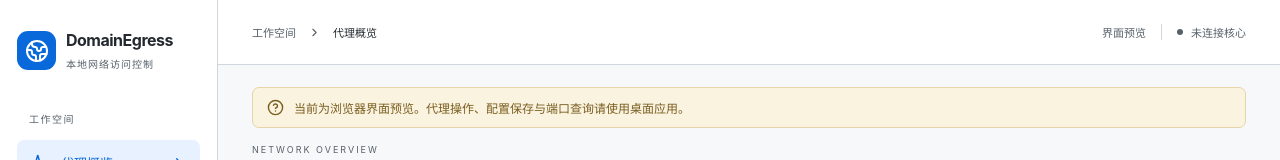
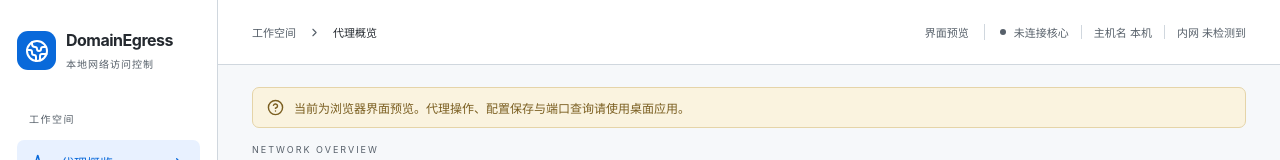
Before and after one commit to yogkang/DomainEgress, a Vue app in the folder vue3/: page / in a window 1280 px wide. Shown: the top 160 px of the page. Built offline with nearby package versions, Linux system fonts and the light colour scheme.

Commit message:
feat: show hostname and local IPs in header

```diff
--- a/vue3/src/App.vue
+++ b/vue3/src/App.vue
@@ -7,6 +7,7 @@ const tabs = [{ id: 'overview', title: '代理概览', icon: Activity }, { id: '
 const tab = ref('overview'), config = ref<Config>(structuredClone(defaults)), saved = ref<Config>(structuredClone(defaults))
 const running = ref(false), logs = ref<LogEntry[]>([]), traffic = ref<number[]>([]), busy = ref(false), connected = ref(!desktop), initialized = ref(false), sshRunning = ref(false), sshLocalPort = ref<number | null>(null), icloudAvailable = ref(false)
 const interfaces = ref<NetworkInterface[]>([])
+const hostname = ref('本机')
 const publicIp = ref<PublicIpProbe>({ ip: null, sources: [], confidence: '未探测', error: null }), publicIpBusy = ref(false)
 const updateInfo = ref<UpdateInfo | null>(null), updateBusy = ref(false), updateDismissed = ref(false)
 const notice = ref(''), error = ref(false), draft = ref(''), search = ref(''), logLevel = ref('all'), logOutcome = ref('all'), ruleSort = ref('name'), ruleSearch = ref(''), trendRange = ref(60), trendInterval = ref(60), autoScrollLogs = ref(true), trendStart = ref(''), trendEnd = ref(''), undoRule = ref<{ rules: string[]; mode: 'whitelist' | 'blacklist' } | null>(null)
@@ -22,6 +23,7 @@ const range = computed(() => { const end = Date.now() / 1000; return { start: en
 const blockedLogs = computed(() => logs.value.filter(l => l.outcome === '拦截' && l.timestamp >= range.value.start && l.timestamp <= range.value.end))
 const blockedDomains = computed(() => { const grouped = new Map<string, LogEntry & { count: number }>(); for (const log of blockedLogs.value) { const key = `${log.target}\u0000${log.source}`; const item = grouped.get(key); if (item) item.count += 1; else grouped.set(key, { ...log, count: 1 }) } return [...grouped.values()].sort((a, b) => b.count - a.count || b.timestamp - a.timestamp) })
 const filteredPorts = computed(() => ports.value.filter(p => Object.values(p).join(' ').toLowerCase().includes(portSearch.value.toLowerCase())))
+const localAddressSummary = computed(() => [...new Set(interfaces.value.flatMap(item => item.addresses))].join(' · ') || '未检测到')
 const buckets = computed(() => { const step = trendInterval.value; const start = Math.floor(range.value.start / step) * step; const end = Math.ceil(range.value.end / step) * step; const count = Math.min(1440, Math.max(1, Math.ceil((end - start) / step))); return Array.from({ length: count }, (_, i) => { const bucket = start + i * step; return { label: new Date(bucket * 1000).toLocaleString('zh-CN', { month: 'numeric', day: 'numeric', hour: '2-digit', minute: '2-digit' }), count: traffic.value.filter(t => t >= bucket && t < bucket + step && t >= range.value.start && t <= range.value.end).length } }) })
 const maximum = computed(() => Math.max(1, ...buckets.value.map(b => b.count)))
 const trendRangeLabel = computed(() => trendRange.value < 60 ? `最近 ${trendRange.value} 分钟` : `最近 ${trendRange.value / 60} 小时`)
@@ -51,7 +53,7 @@ async function refresh(initial = false) {
   try {
     const result = await call<Snapshot>('snapshot')
     if (!initialized.value) { config.value = structuredClone(result.config); saved.value = structuredClone(result.config); initialized.value = true }
-    running.value = result.running; logs.value = result.logs; traffic.value = result.traffic; interfaces.value = result.interfaces ?? []; sshRunning.value = result.ssh_running ?? false; sshLocalPort.value = result.ssh_local_port ?? null; connected.value = true
+    running.value = result.running; logs.value = result.logs; traffic.value = result.traffic; interfaces.value = result.interfaces ?? []; hostname.value = result.hostname ?? '本机'; sshRunning.value = result.ssh_running ?? false; sshLocalPort.value = result.ssh_local_port ?? null; connected.value = true
     if (result.message) notify(result.message, true)
   } catch (e) { if (connected.value || initial) notify(String(e), true); connected.value = false }
 }
@@ -141,7 +143,7 @@ onUnmounted(() => { disposed = true; clearTimeout(timer) })
       <div class="sidebar-bottom"><div class="local-badge"><span class="dot" :class="{ live: running }"></span>{{ running ? '代理正在运行' : '代理已停止' }}</div><p>本地网络安全代理</p><span class="version">DESKTOP / 0.1.1</span><button class="sidebar-update" :disabled="updateBusy || !desktop" @click="checkUpdate"><RefreshCw :size="13" :class="{ spin: updateBusy }" />{{ updateBusy ? '检查中…' : '检查更新' }}</button><small v-if="updateInfo?.available" class="sidebar-update-hint">发现新版本 v{{ updateInfo.latest_version }}</small><small v-else-if="updateInfo && !updateInfo.error" class="sidebar-update-hint">当前已是最新版本</small></div>
     </aside>
     <main>
-      <header><div class="breadcrumb">工作空间 <ChevronRight :size="13" /> <span>{{ tabs.find(t => t.id === tab)?.title }}</span></div><div class="header-right"><span class="desktop-label">{{ desktop ? '本机桌面' : '界面预览' }}</span><span class="dot" :class="{ live: connected && desktop }"></span>{{ desktop ? (connected ? '核心已连接' : '连接中断') : '未连接核心' }}</div></header>
+      <header><div class="breadcrumb">工作空间 <ChevronRight :size="13" /> <span>{{ tabs.find(t => t.id === tab)?.title }}</span></div><div class="header-right"><span class="desktop-label">{{ desktop ? '本机桌面' : '界面预览' }}</span><span class="dot" :class="{ live: connected && desktop }"></span>{{ desktop ? (connected ? '核心已连接' : '连接中断') : '未连接核心' }}<span class="header-separator"></span><span class="host-info" :title="hostname">主机名 {{ hostname }}</span><span class="header-separator"></span><span class="host-info" :title="localAddressSummary">内网 {{ localAddressSummary }}</span></div></header>
       <div class="content">
         <div v-if="!desktop" class="preview-banner"><CircleHelp :size="17" /> 当前为浏览器界面预览。代理操作、配置保存与端口查询请使用桌面应用。</div>
         <div class="page-heading"><div><div class="eyebrow">{{ tab === 'overview' ? 'NETWORK OVERVIEW' : tab === 'rules' ? 'ACCESS POLICY' : tab === 'logs' ? 'REQUEST LOGS' : tab === 'ports' ? 'SYSTEM NETWORK' : 'PREFERENCES' }}</div><h1>{{ tabs.find(t => t.id === tab)?.title }}</h1><p>{{ tab === 'overview' ? '让每一次网络访问，都在掌控之中。' : tab === 'rules' ? '定义允许或拒绝访问的域名与 IP 地址。' : tab === 'logs' ? '查看本次运行的访问决策与请求信息。' : tab === 'ports' ? '查看本机 TCP 监听端口及所属进程。' : '管理代理监听地址、启动行为与日志策略。' }}</p></div><button v-if="tab === 'rules' || tab === 'settings'" class="primary" :disabled="busy || !desktop || !initialized || !connected || !dirty" @click="save"><Check :size="16" />保存配置<span v-if="dirty" class="unsaved"></span></button><span v-else-if="tab === 'overview'" class="pill">HTTP / HTTPS / SOCKS5</span></div>
@@ -202,6 +204,8 @@ onUnmounted(() => { disposed = true; clearTimeout(timer) })
 <style scoped>
 :global(body) { overflow-x: hidden; }
 .content { padding-top: 22px; }
+.header-separator { width:1px; height:14px; background:var(--border); margin:0 4px; }
+.host-info { max-width:220px; overflow:hidden; text-overflow:ellipsis; white-space:nowrap; color:var(--muted); }
 .sidebar-update { margin-top: 10px; padding: 5px 0; border:0; background:transparent; color:var(--muted); font-size:10px; }
 .sidebar-bottom .version { display:block; }
 .sidebar-update { display:flex; width:max-content; justify-content:flex-start; }
@@ -275,4 +279,5 @@ onUnmounted(() => { disposed = true; clearTimeout(timer) })
 @media (max-width:700px) { .status-card { padding:16px; } .network-summary { padding:17px; } .network-summary-grid { grid-template-columns:1fr; gap:20px; } .public-ip-block { border-left:0; border-top:1px solid var(--border); padding:18px 0 0; } }
 @media (max-width:700px) { .public-ip-result { align-items:flex-start; flex-direction:column; gap:7px; } }
 @media (max-width:700px) { .update-banner { align-items:flex-start; flex-wrap:wrap; } .update-banner span { flex-basis:calc(100% - 30px); } }
+@media (max-width:700px) { .host-info { max-width:90px; } .header-separator { margin:0 1px; } }
 </style>
--- a/vue3/src/api.ts
+++ b/vue3/src/api.ts
@@ -13,7 +13,7 @@ export interface LogEntry { timestamp: number; level: string; source: string; me
 export interface NetworkInterface { name: string; kind: string; addresses: string[] }
 export interface PublicIpProbe { ip: string | null; sources: string[]; confidence: string; error: string | null }
 export interface UpdateInfo { current_version: string; latest_version: string | null; release_url: string | null; available: boolean; error: string | null }
-export interface Snapshot { config: Config; running: boolean; logs: LogEntry[]; traffic: number[]; message: string | null; ssh_running?: boolean; ssh_local_port?: number | null; interfaces?: NetworkInterface[] }
+export interface Snapshot { config: Config; running: boolean; logs: LogEntry[]; traffic: number[]; message: string | null; ssh_running?: boolean; ssh_local_port?: number | null; interfaces?: NetworkInterface[]; hostname?: string }
 export interface PortRow { port: string; pid: number; name: string; started: string; elapsed: string }
 export const desktop = isTauri()
 export const defaults: Config = { version: 2, access_mode: 'whitelist', whitelist: [
```
Also changed, not shown: 1 other file (tests, documents, lock files or other folders).
